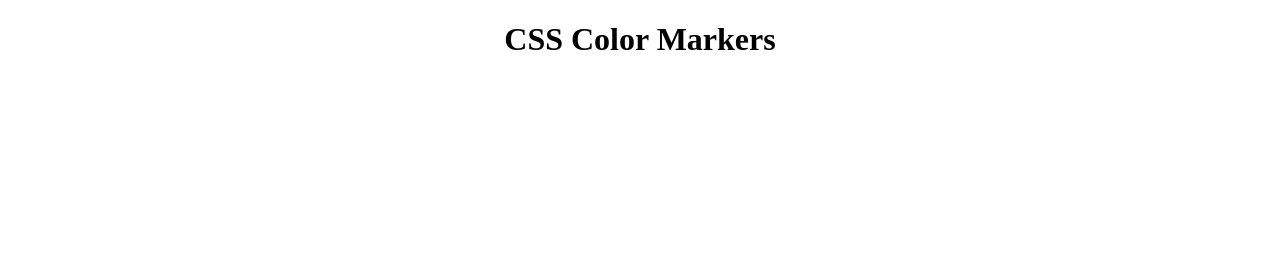
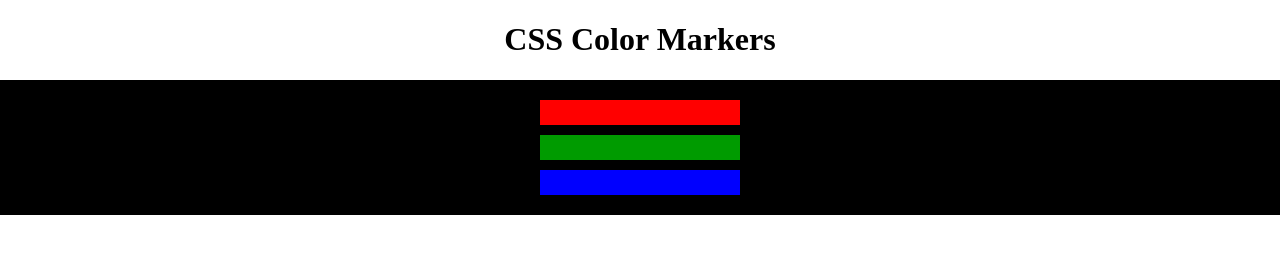
Before and after one commit to ingrisandrade/freeCodeCamp, a plain HTML site: page responsive_web_design/css_color_markers.htm in a window 1280 px wide. Drawn offline with Linux system fonts and the light colour scheme.

Commit message:
style the div elements

```diff
--- a/responsive_web_design/css_color_markers.css
+++ b/responsive_web_design/css_color_markers.css
@@ -10,13 +10,24 @@ h1 {
 }
 
 .one {
-  background-color: red;
+  background-color: rgb(255, 0 ,0);
 }
 
 .two {
-  background-color: green;
+  background-color: rgb(0, 155 ,0);
 }
 
 .three {
-  background-color: blue;
+  background-color: rgb(0, 0 ,255);
 }
+
+.container {
+  background-color: rgb(0, 0, 0);
+  padding: 10px 0;
+}
+
+.marker {
+  width: 200px;
+  height: 25px;
+  margin: 10px auto;
+}
```
